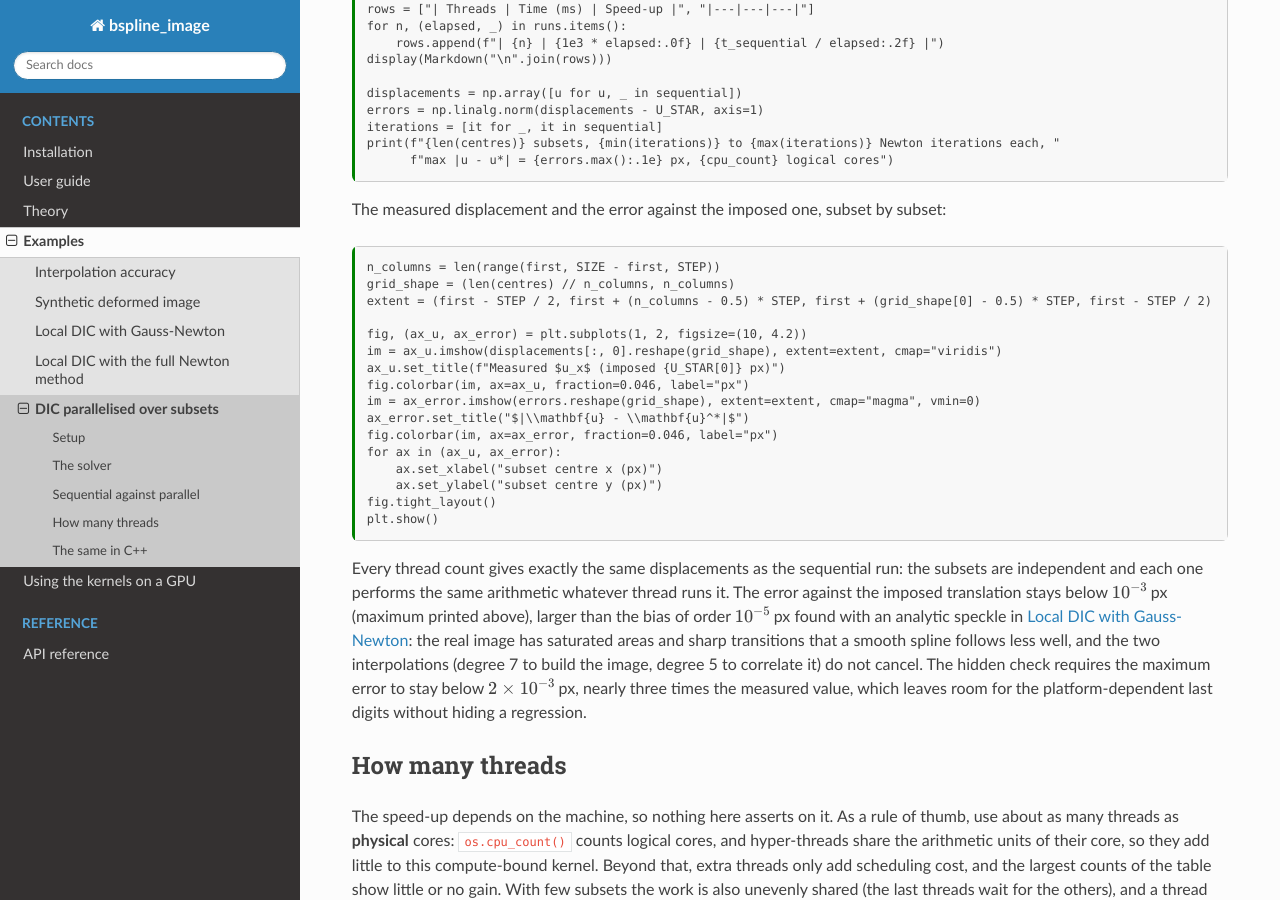
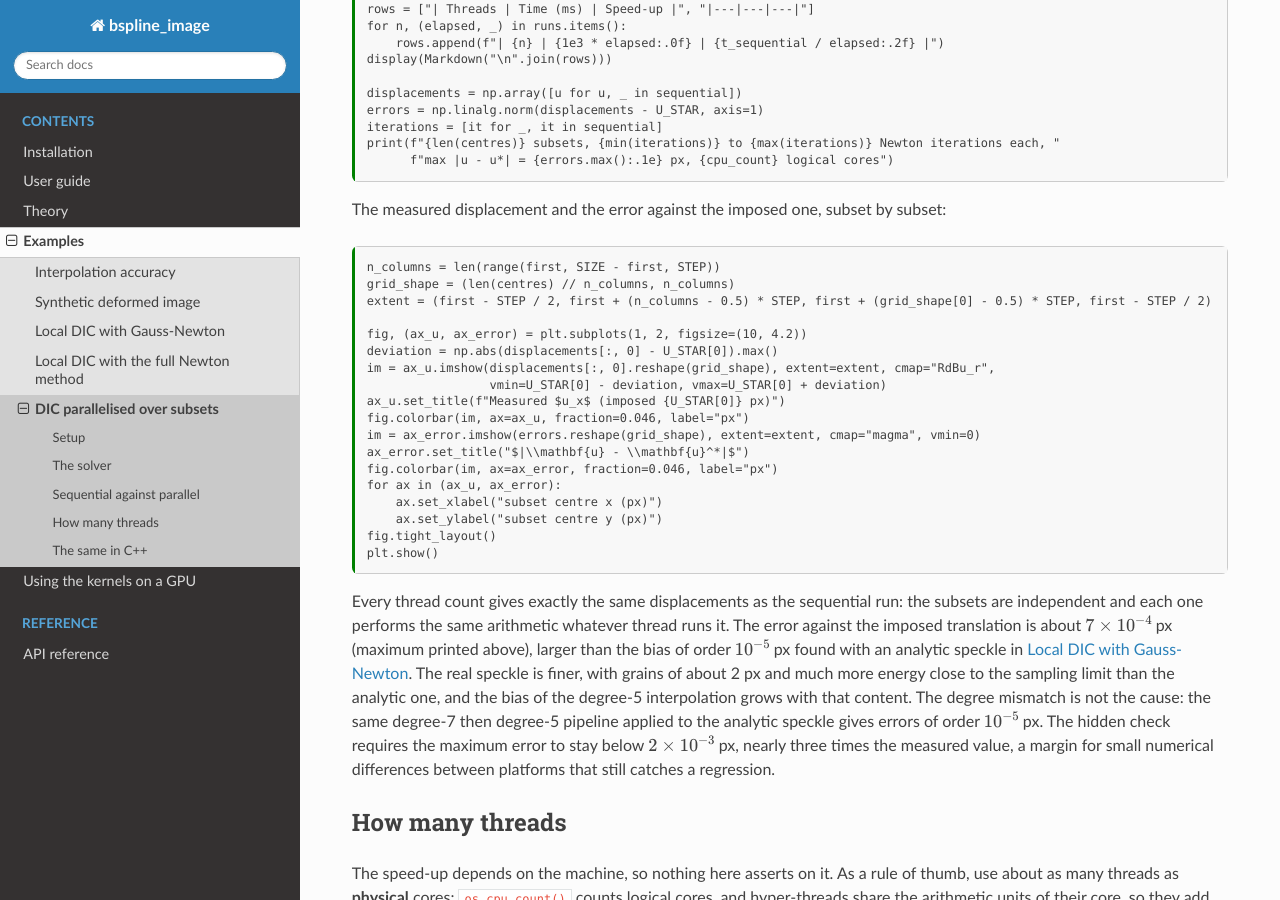
Before and after one commit to thibaultbarret/bspline_image, a Sphinx documentation site: the page built from docs/sphinx/examples/dic_parallel_subsets.md, in a window 1280 px wide and 900 px high, scrolled down 2429 px. Built offline with Sphinx 7.4.7 and the Read the Docs theme 3.1.0, drawn with Linux system fonts in a browser that asks for light colours; the version number is read from the project's files by our own code; some of the changed text lies outside the part shown.

Commit message:
docs: correct the error attribution and polish the speckle figures

```diff
--- a/docs/sphinx/examples/dic_parallel_subsets.md
+++ b/docs/sphinx/examples/dic_parallel_subsets.md
@@ -48,8 +48,8 @@ REPEATS = 3  # each timing is the best of this many runs
 
 reference = load_speckle_reference()
 SIZE = reference.shape[0]
-rows, cols = np.mgrid[0:SIZE, 0:SIZE].astype(np.float64)
-deformed = BSplineImage(reference, degree=IMAGE_DEGREE).values(cols - U_STAR[0], rows - U_STAR[1])
+grid_rows, grid_cols = np.mgrid[0:SIZE, 0:SIZE].astype(np.float64)
+deformed = BSplineImage(reference, degree=IMAGE_DEGREE).values(grid_cols - U_STAR[0], grid_rows - U_STAR[1])
 spline = BSplineImage(deformed, degree=DIC_DEGREE)  # shared by all the threads, read-only
 
 offsets = np.arange(-HALF_SIZE, HALF_SIZE + 1)
@@ -157,7 +157,9 @@ grid_shape = (len(centres) // n_columns, n_columns)
 extent = (first - STEP / 2, first + (n_columns - 0.5) * STEP, first + (grid_shape[0] - 0.5) * STEP, first - STEP / 2)
 
 fig, (ax_u, ax_error) = plt.subplots(1, 2, figsize=(10, 4.2))
-im = ax_u.imshow(displacements[:, 0].reshape(grid_shape), extent=extent, cmap="viridis")
+deviation = np.abs(displacements[:, 0] - U_STAR[0]).max()
+im = ax_u.imshow(displacements[:, 0].reshape(grid_shape), extent=extent, cmap="RdBu_r",
+                 vmin=U_STAR[0] - deviation, vmax=U_STAR[0] + deviation)
 ax_u.set_title(f"Measured $u_x$ (imposed {U_STAR[0]} px)")
 fig.colorbar(im, ax=ax_u, fraction=0.046, label="px")
 im = ax_error.imshow(errors.reshape(grid_shape), extent=extent, cmap="magma", vmin=0)
@@ -186,13 +188,14 @@ assert max(thread_counts) > len(centres)
 
 Every thread count gives exactly the same displacements as the sequential run: the subsets are
 independent and each one performs the same arithmetic whatever thread runs it. The error against
-the imposed translation stays below $10^{-3}$ px (maximum printed above), larger than the bias of
-order $10^{-5}$ px found with an analytic speckle in {doc}`dic_gauss_newton`: the real image has
-saturated areas and sharp transitions that a smooth spline follows less well, and the two
-interpolations (degree 7 to build the image, degree 5 to correlate it) do not cancel. The hidden
-check requires the maximum error to stay below $2 \times 10^{-3}$ px, nearly three times the
-measured value, which leaves room for the platform-dependent last digits without hiding a
-regression.
+the imposed translation is about $7 \times 10^{-4}$ px (maximum printed above), larger than the bias of
+order $10^{-5}$ px found with an analytic speckle in {doc}`dic_gauss_newton`. The real speckle
+is finer, with grains of about 2 px and much more energy close to the sampling limit than the
+analytic one, and the bias of the degree-5 interpolation grows with that content. The degree
+mismatch is not the cause: the same degree-7 then degree-5 pipeline applied to the analytic
+speckle gives errors of order $10^{-5}$ px. The hidden check requires the maximum error to
+stay below $2 \times 10^{-3}$ px, nearly three times the measured value, a margin for small
+numerical differences between platforms that still catches a regression.
 
 ## How many threads
 
```
Also changed, not shown: docs/sphinx/examples/synthetic_image.md (+10 -6 lines).
